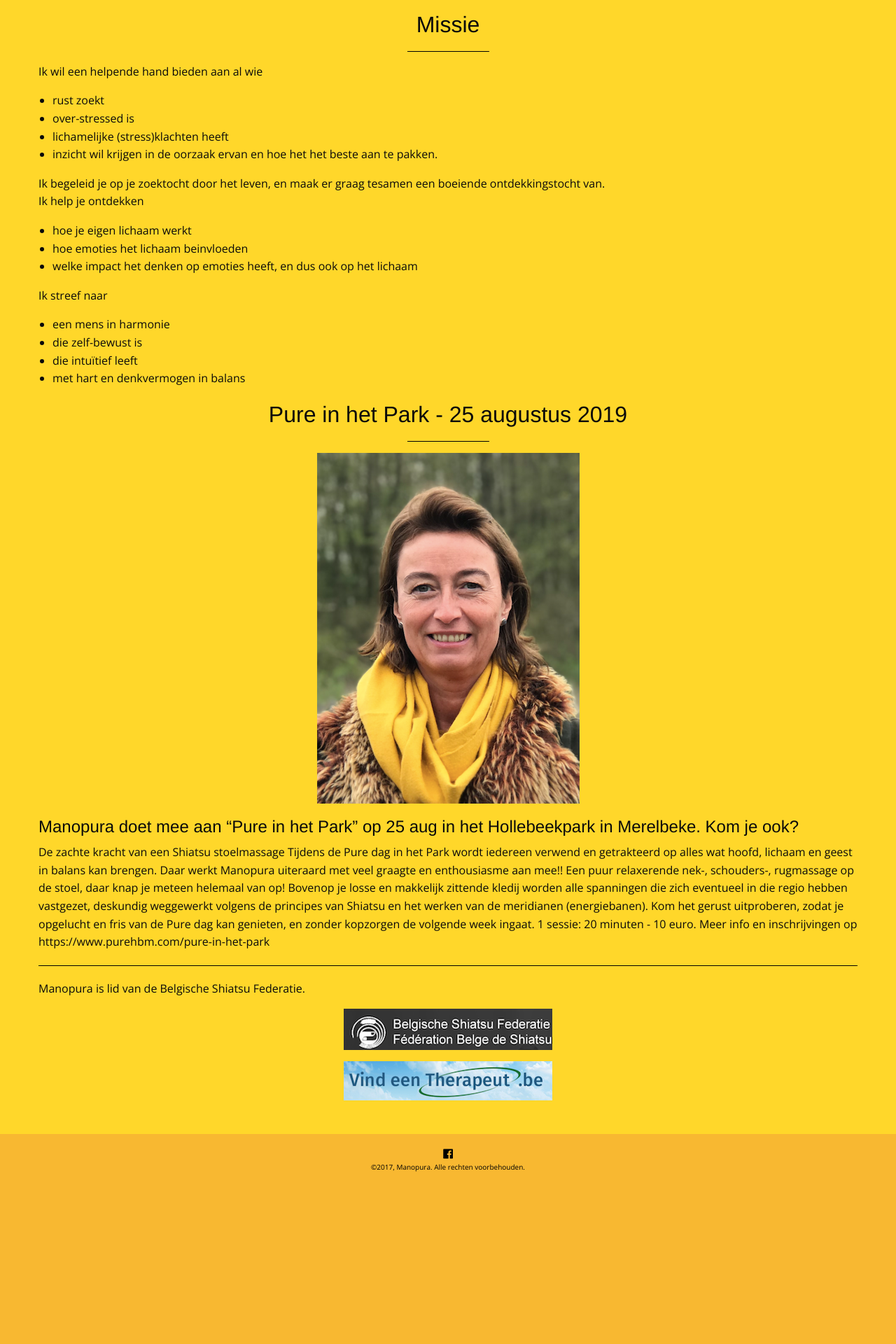
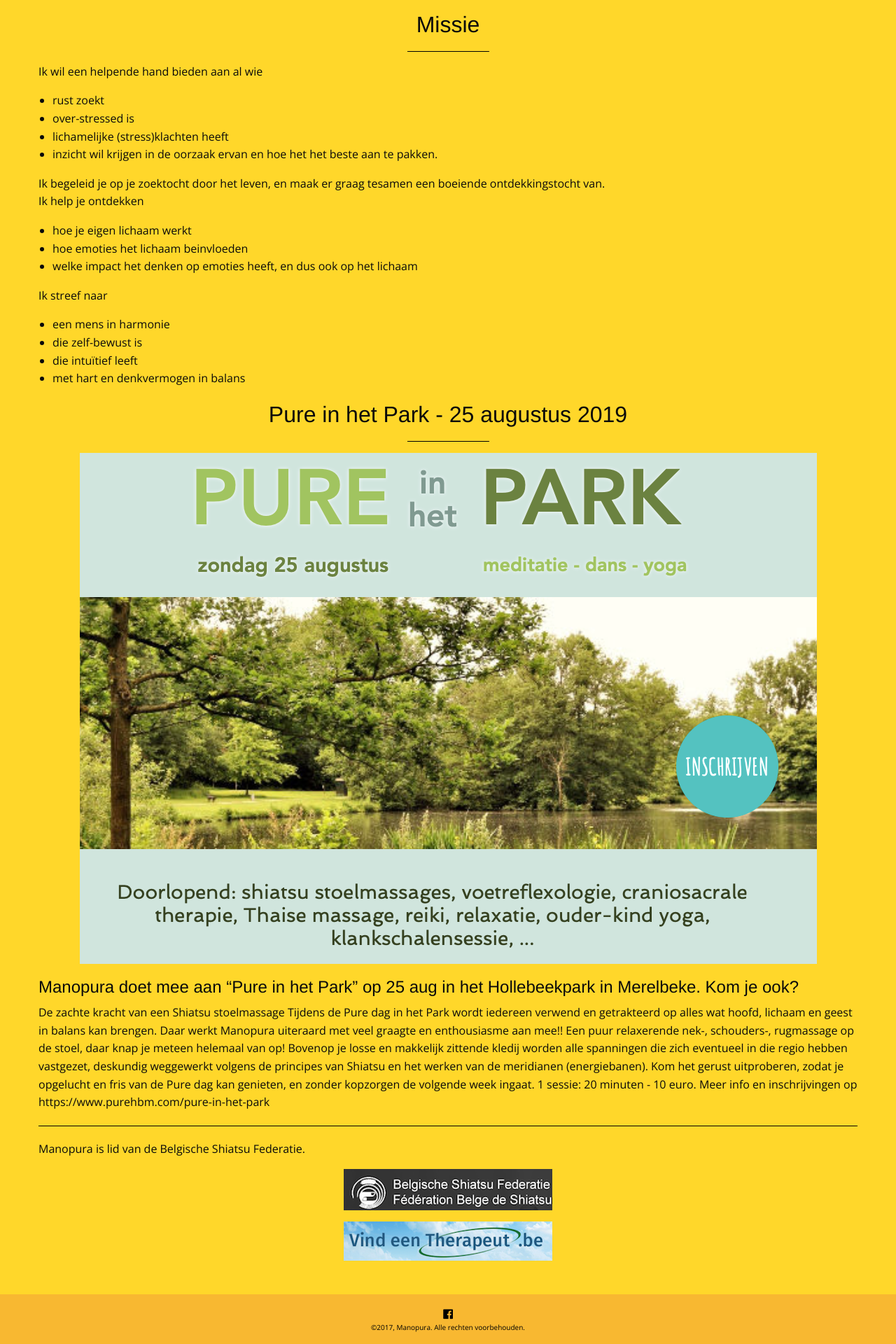
Before and after one commit to manopura/manopura.github.io, a Jekyll site: the page built from index.md, in a window 1280 px wide. Shown: the part 1583-3503 px from the top of the page at 70% size. Built offline with Jekyll 4.4.1, drawn with Linux system fonts in a browser that asks for light colours; nearby versions of some CDN libraries; before the commit the page ends 3274 px from its top, so only the background shows below that.

Commit message:
Update index.md

```diff
--- a/index.md
+++ b/index.md
@@ -49,7 +49,7 @@ Ik streef naar
 
 # Pure in het Park - 25 augustus 2019
 
-![fotofrontwebsitemanopura](images/fotofrontwebsitemanopura.png)
+![purepark](images/purepark.png)
 
 
 Manopura doet mee aan "Pure in het Park" op 25 aug in het Hollebeekpark in Merelbeke. Kom je ook?
```
